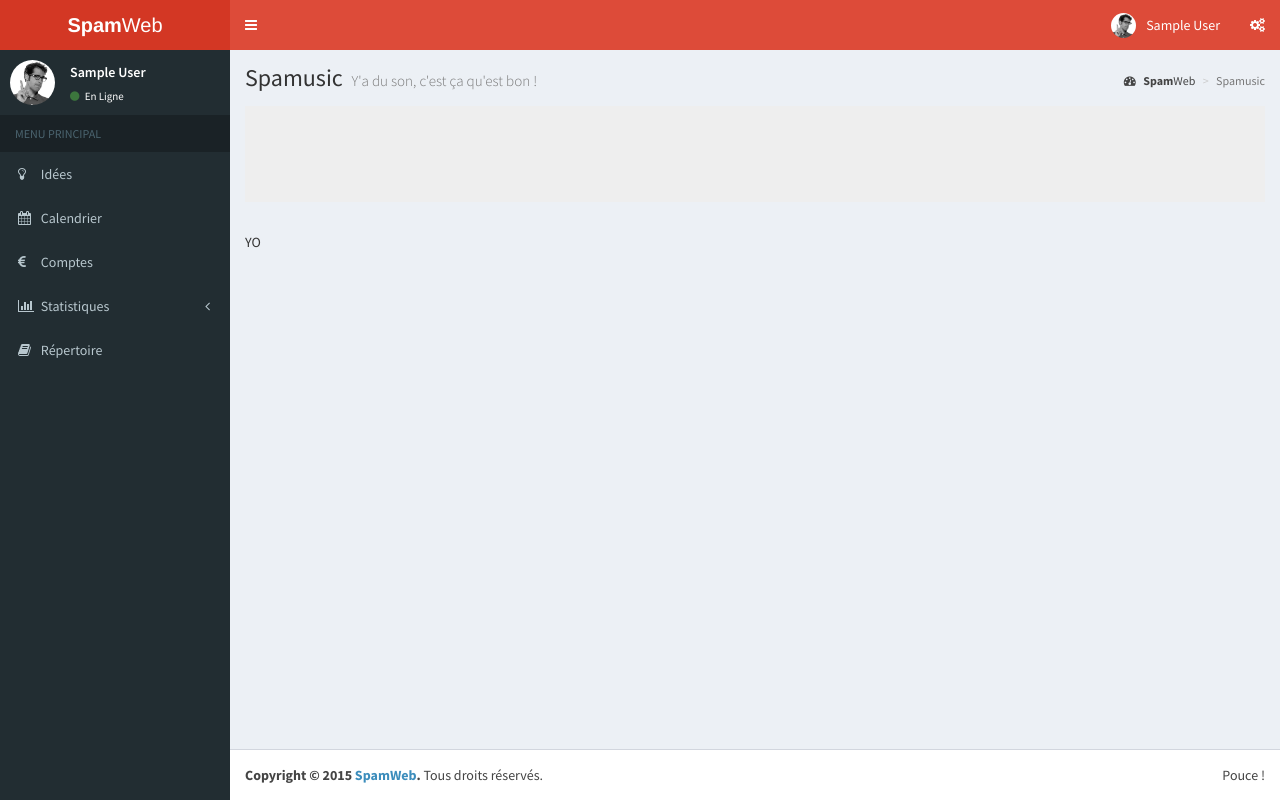
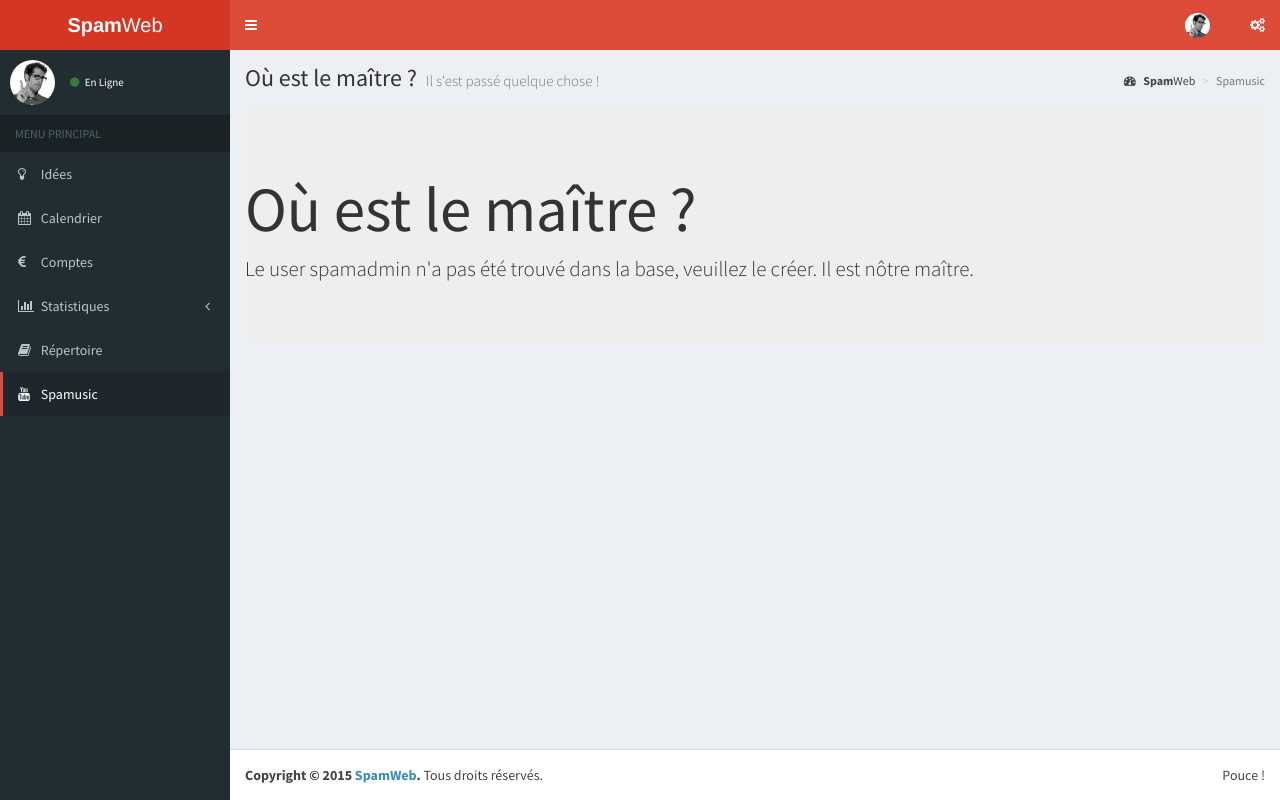
Before and after one commit to SpamNocturne/SpamWeb, a Django app: page /spamusic/ in a window 1280 px wide. Run offline with Django 3.2, Linux system fonts and the light colour scheme; the visitor is signed in with stand-in values (Sample User, id 1); data comes from the database, SQL or seed files in the repository; some libraries are stand-ins or nearby versions.

Commit message:
[Spamusic][WARNING IMPORTANT] OAuth fonctionnel ! [WARNING IMPORTANT] Une modification est obligatoire dans la bibliothèque "oauth2client/django_orm.py":         Ligne 30 et 55 il faut adapter pour python 3 les lignes :         FROM:             class CredentialsField(models.Field):                 __metaclass__ = models.SubfieldBase         TO (python3):             class CredentialsField(models.Field, metaclass=models.SubfieldBase):                #  __metaclass__ = models.SubfieldBase
+ Protocole de connection OAuth fonctionnel
+ Liaison à un compte youtube pour un seul utilisateur : spamadmin
+ Mise en place de messages d'erreurs detaillés pour chaque cas et selon admin/notadmin

```diff
--- a/LTE/templates/LTE/menu.html
+++ b/LTE/templates/LTE/menu.html
@@ -14,4 +14,5 @@
       </ul>
     </li>
     <li {% ifequal active "repertoire" %}class="active" {% endifequal %}><a href="#"><i class='fa fa-book'></i> <span>Répertoire</span></a></li>
+    <li {% ifequal active "spamusic" %}class="active" {% endifequal %}><a href="{% url 'spamusic:index' %}"><i class='fa fa-youtube'></i> <span>Spamusic</span></a></li>
   </ul><!-- /.sidebar-menu -->
--- a/spamusic/admin.py
+++ b/spamusic/admin.py
@@ -1,8 +1,8 @@
 from django.contrib import admin
-from .models import CredentialsModel
+from .models import CredentialsYoutubeModel
 
 class CredentialsAdmin(admin.ModelAdmin):
     pass
 
 
-admin.site.register(CredentialsModel, CredentialsAdmin)
+admin.site.register(CredentialsYoutubeModel, CredentialsAdmin)
--- a/spamusic/templates/spamusic/index.html
+++ b/spamusic/templates/spamusic/index.html
@@ -1,6 +1,8 @@
 {% extends 'spamusic/layout.html' %}
 
 {% block body %}
-    <p class="jumbotron">{{ message }}</p>
-    <p>YO</p>
+    <div class="jumbotron">
+        <h1>{{ title }}</h1>
+        <p>{{ message }}</p>
+    </div>
 {% endblock %}
--- /dev/null
+++ b/spamusic/templates/spamusic/message.html
@@ -0,0 +1,24 @@
+{% extends 'spamusic/layout.html' %}
+
+<!-- page head title -->
+{% block base_title %}Message | {{ block.super }}{% endblock %}
+
+<!-- Page content header title -->
+{% block base_content_header_title %}{% if title %}{{ title }}{% else %}Message{% endif %}{% endblock %}
+
+<!-- Page content header optional description -->
+{% block base_content_header_title_description %}Il s'est passé quelque chose !{% endblock %}
+
+
+{% block body %}
+    <div class="jumbotron">
+  <h1>{{ title }}</h1>
+  <p>{{ message }}</p>
+    {%  if url_for_admin %}
+  <p><a class="btn btn-primary btn-lg" href="{{ url_for_admin }}" role="button">C'est par ici la suite !</a></p>
+    {% endif %}
+    {% if url_for_user %}
+  <p><a class="btn btn-primary btn-lg" href="{{ url_for_user }}" role="button">C'est fait ! Allez retour case départ</a></p>
+    {% endif %}
+</div>
+{% endblock %}
--- a/spamusic/urls.py
+++ b/spamusic/urls.py
@@ -5,7 +5,7 @@ from . import views
 
 urlpatterns = [
     # ex: /spamusic/OAuthAuthentification
-    url(r'^OAuthAuthentification', views.OAuthAuthentification, name='OAuthAuthentification'),
+    # url(r'^OAuthAuthentification', views.OAuthAuthentification, name='OAuthAuthentification'),
     # ex: /spamusic/OAuthReturn
     url(r'^OAuthReturn', views.OAuthReturn, name='OAuthReturn'),
     # ex: /spamusic/
--- a/spamusic/views.py
+++ b/spamusic/views.py
@@ -2,18 +2,21 @@ import os
 import logging
 import httplib2
 
+from .models import CredentialsYoutubeModel
+from django.contrib.auth.models import User
+from SpamWeb import settings
+
+from django.shortcuts import render_to_response, redirect, render
+
 from apiclient.discovery import build
 from django.contrib.auth.decorators import login_required
 from django.core.urlresolvers import reverse
-from django.http import HttpResponse
 from django.http import HttpResponseBadRequest
-from django.http import HttpResponseRedirect
-from django.shortcuts import render_to_response, redirect, render
-from .models import CredentialsModel
-from SpamWeb import settings
+from django.shortcuts import render_to_response
 from oauth2client import xsrfutil
 from oauth2client.client import flow_from_clientsecrets
 from oauth2client.django_orm import Storage
+
 
 # The CLIENT_SECRETS_FILE variable specifies the name of a file that contains
 # the OAuth 2.0 information for this application, including its client_id and
@@ -45,58 +48,55 @@ For more information about the client_secrets.json file format, please visit:
 https://developers.google.com/api-client-library/python/guide/aaa_client_secrets
 """ % os.path.abspath(os.path.join(os.path.dirname(__file__),
                                    CLIENT_SECRETS_FILE))
-# This OAuth 2.0 access scope allows for read-only access to the authenticated
-# user's account, but not other types of account access.
+# This OAuth 2.0 access scope allows for full access to the authenticated
+# user's account, but not other types of account access. (pas de service accounts :c )
 YOUTUBE_ALL_SCOPE = "https://www.googleapis.com/auth/youtube"
 YOUTUBE_API_SERVICE_NAME = "youtube"
 YOUTUBE_API_VERSION = "v3"
 FLOW = flow_from_clientsecrets(CLIENT_SECRETS_FILE,
-    message=MISSING_CLIENT_SECRETS_MESSAGE,
-    scope=YOUTUBE_ALL_SCOPE,
-    redirect_uri='http://127.0.0.1:8000/spamusic/OAuthReturn/')
-#TODO REDIRECT URI PAS PROPRE
+                               message=MISSING_CLIENT_SECRETS_MESSAGE,
+                               scope=YOUTUBE_ALL_SCOPE,
+                               #  TODO REDIRECT URI PAS PROPRE
+                               redirect_uri='http://127.0.0.1:8000/spamusic/OAuthReturn/')
 
-@login_required()
-def OAuthAuthentification(request):
 
-    storage = Storage(CredentialsModel, 'id', request.user, 'credential')
-    credential = storage.get()
-    print("coucou")
+# Propriétaire de la playlist collaborative
+YOUTUBE_MASTER_USERNAME = "spamadmin"
 
-    if credential is None or credential.invalid == True:
-        print("if")
-        FLOW.params['state'] = xsrfutil.generate_token(settings.SECRET_KEY,
-                                                     request.user)
-        authorize_url = FLOW.step1_get_authorize_url()
-        return redirect(authorize_url)
-    else:
-        print("else")
-        http = httplib2.Http()
-        http = credential.authorize(http)
-        youtube = build(YOUTUBE_API_SERVICE_NAME, YOUTUBE_API_VERSION, http=http)
-        '''
-        activities = service.activities()
-        activitylist = activities.list(collection='public',
-                                       userId='me').execute()
-        logging.info(activitylist)
-        '''
-        return render_to_response('spamusic/index.html', {
-                    'message': "YES ! ",
-                    })
+
 @login_required
 def OAuthReturn(request):
-    if not xsrfutil.validate_token(settings.SECRET_KEY, request.REQUEST['state'],
-                                 request.user):
-        return  HttpResponseBadRequest()
+    master = get_youtube_master(request=request)
+    if not xsrfutil.validate_token(settings.SECRET_KEY.encode('latin1'), request.REQUEST['state'].encode('latin1'), master):
+        return HttpResponseBadRequest()
     credential = FLOW.step2_exchange(request.REQUEST)
-    storage = Storage(CredentialsModel, 'id', request.user, 'credential')
+    storage = Storage(CredentialsYoutubeModel, 'id', master, 'credential')
     storage.put(credential)
-    return redirect(reverse('spamusic:OAuthAuthentification'))
+    return redirect(reverse('spamusic:index'))
+
 
 @login_required
 def index(request):
+    # vérifications d'accès à l'API
+    master = get_youtube_master(request=request)
+    check = check_youtube_master(request=request, master=master)
+    if check['status'] is False:
+        return check['value']
+    check = check_api_token(request=request)
+    if check['status'] is False:
+        return check['value']
+    else:
+        credential = check['value']
+
+    if request.user.is_superuser:
+        message = "Vous êtes un admin !"
+    else:
+        message = "Vous n'etes pas un admin !"
+    title = "Compte SpamWeb Connecté !"
     '''
-    youtube = init_youtube()
+    http = httplib2.Http()
+    http = credential.authorize(http)
+    youtube = build(YOUTUBE_API_SERVICE_NAME, YOUTUBE_API_VERSION, http=http)
     # This code creates a new, private playlist in the authorized user's channel.
     playlists_insert_response = youtube.playlists().insert(
       part="snippet,status",
@@ -110,9 +110,91 @@ def index(request):
         )
       )
     ).execute()
-    #latest_question_list = Idee.objects.order_by('-pub_date')
-    #context = {'idee_list': latest_question_list}
+
     context = {"message": "New playlist id: %s" % playlists_insert_response["id"]}
     '''
-    context = {}
+
+    context = {'title': title, 'message': message}
     return render(request, 'spamusic/index.html', context)
+
+
+# retourne le user propriétaire de la playlist, s'il n'est pas en base, retourne None
+@login_required()
+def get_youtube_master(request):
+    master = User.objects.filter(username=YOUTUBE_MASTER_USERNAME)
+    if master:
+        # si le master existe, il ne peut y en avoir qu'un et UN SEUL. TRUE MASTEEEEEEER !
+        # Non plus serieusement, c'est parce que l'username est unique :D
+        if master[0]:
+            return master[0]
+    return None
+
+
+# vérifie le retour de la fonction get_youtube_master, et en cas d'erreur genere les vues d'erreur
+# La valeur de retour est un dictionnaire contenant :
+#   - 'status' Booleen (code retour)
+#   - 'value' la valeur retournée (potentiellement une response, ou un objet attendu)
+@login_required()
+def check_youtube_master(request, master):
+    # s'il n'y a pas de youtube master, il en faut un !
+    if master is None:
+        # si l'utilisateur connecté est un admin, il doit créer le maitre
+        if request.user.is_superuser:
+            context = {
+                'title': "Où est le maître ?",
+                'message': "Le user %s n'a pas été trouvé dans la base, veuillez le créer. "
+                           "Il est nôtre maître." % YOUTUBE_MASTER_USERNAME
+            }
+            return {'status': False, 'value': render_to_response('spamusic/message.html', context)}
+        else:
+            context = {
+                'title': "Oups ...",
+                'message': "Le compte youtube de SpamWeb n'a pas été associé à l'application. "
+                           "Veuillez contacter un administrateur"
+            }
+            return {'status': False, 'value': render_to_response('spamusic/message.html', context)}
+    return {'status': True, 'value': None}
+
+
+# vérifie que les autorisation sont présentes et à jour, et en cas d'erreur genere les vues d'erreur
+# La valeur de retour est un dictionnaire contenant :
+#   - 'status' Booleen (code retour)
+#   - 'value' la valeur retournée (potentiellement une response, ou un objet attendu)
+@login_required()
+def check_api_token(request):
+    # on récupère le master propriétaire
+    master = get_youtube_master(request=request)
+    # on le vérifie
+    check_youtube_master(request=request, master=master)
+
+    storage = Storage(CredentialsYoutubeModel, 'id', master, 'credential')
+    credential = storage.get()
+    # Si les autorisation n'ont pas été données où sont devenue invalides
+    if credential is None or credential.invalid is True:
+        FLOW.params['state'] = xsrfutil.generate_token(settings.SECRET_KEY, master)
+        authorize_url = FLOW.step1_get_authorize_url()
+
+        # si l'utilisateur connecté est un admin, il doit mettre à jour les autorisations
+        if request.user.is_superuser:
+            context = {
+                'title': "On a besoin de vous !",
+                'message': "Bienvenue ! Comme tu peux le voir c'est la guerre ici, tout ne marche pas comme prévu ... "
+                           "Mais heureusement que tu es là ! "
+                           "Le président ne veut plus nous subventionner "
+                           "(c'est plutôt son compte youtube qui ne nous est plus accessible ...) ! "
+                           "Convaincs-le, et récupère nous ses autorisations ! Son nom est : SpamWeb. "
+                           "Tu as carte blanche "
+                           "(tu pourrais par exemple te connecter à son compte google avant de continuer ...) ! "
+                           "Allez juste un dernier conseil : "
+                           "tu devrais essayer spamweb.dev@gmail.com / spamnocturne. Bonne chance !",
+                'url_for_admin': authorize_url
+            }
+            return {'status': False, 'value': render_to_response('spamusic/message.html', context)}
+        else:
+            context = {
+                'title': "Oups ...",
+                'message': "Le compte youtube de SpamWeb a besoin de mettre ses autorisations à jour. "
+                           "Veuillez contacter un administrateur"
+            }
+            return {'status': False, 'value': render_to_response('spamusic/message.html', context)}
+    return {'status': True, 'value': credential}
```
Also changed, not shown: spamusic/models.py (+10 -3 lines), spamusic/migrations/0002_auto_20150711_2207.py (added).
